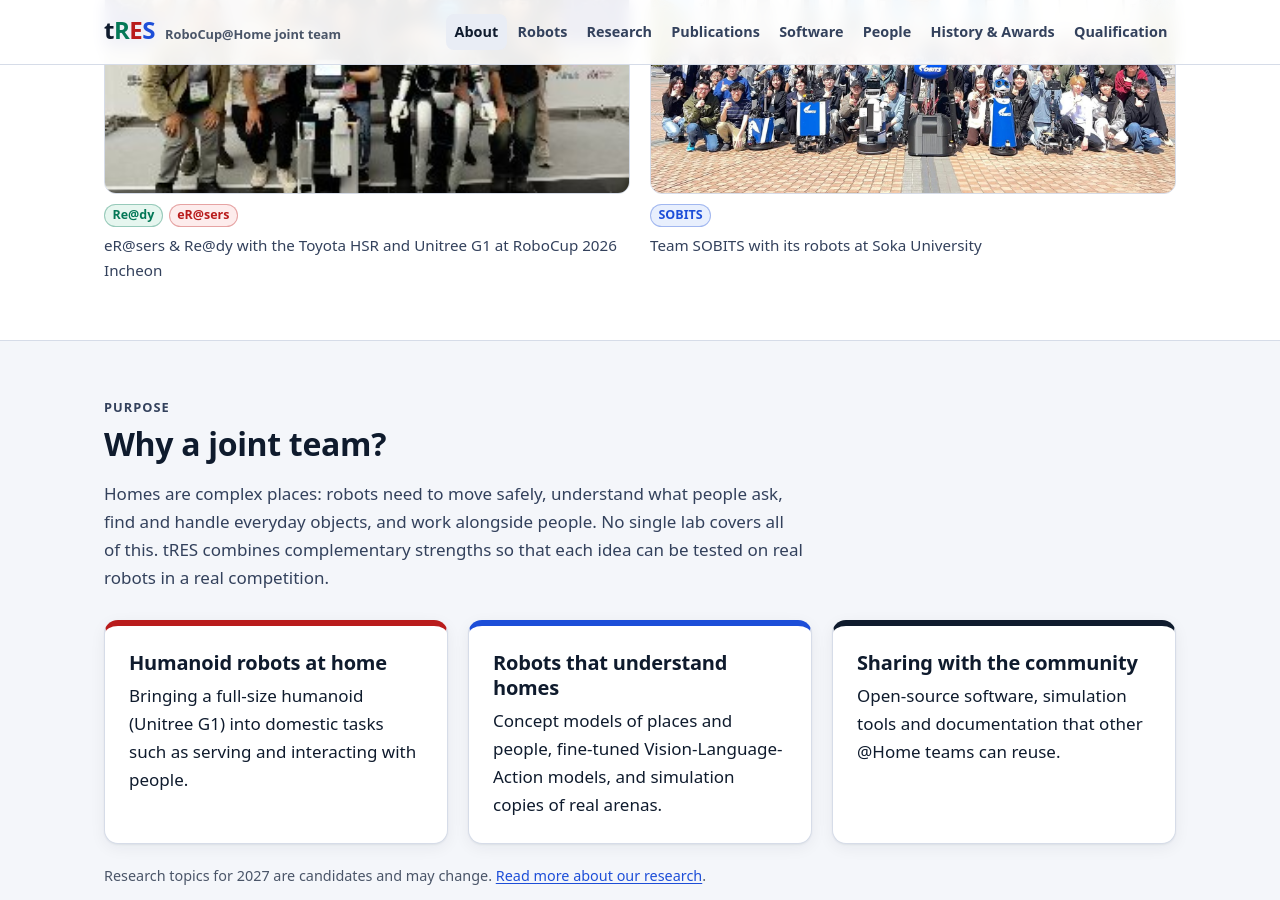
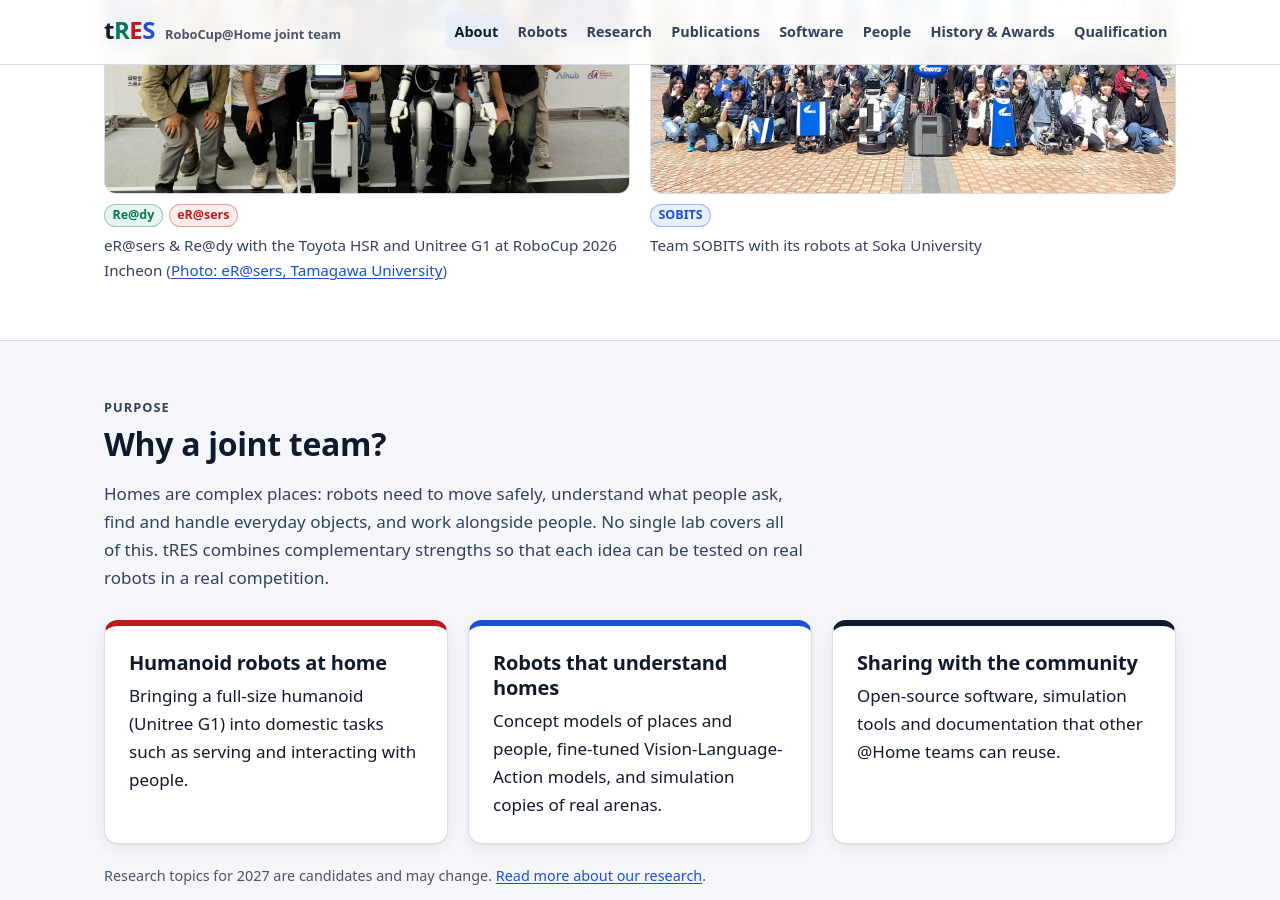
Before and after one commit to tRES-athome/tres-athome.github.io, a Jekyll site: the page built from index.html, in a window 1280 px wide and 900 px high, scrolled down 2080 px. Built offline with Jekyll 4.4.1, drawn with Linux system fonts in a browser that asks for light colours.

Commit message:
Use high-resolution RoboCup 2026 Incheon team photo with credit

```diff
--- a/_data/team_photos.yml
+++ b/_data/team_photos.yml
@@ -11,7 +11,8 @@
   alt: "Members of eR@sers and Re@dy posing with the Toyota HSR and the Unitree G1 humanoid in front of the RoboCup 2026 Incheon backdrop"
   caption: "eR@sers & Re@dy with the Toyota HSR and Unitree G1 at RoboCup 2026 Incheon"
   year: "2026"
-  credit: ""
+  credit: "Photo: eR@sers, Tamagawa University"
+  credit_url: "https://erasers.jp/2026/07/05/the-best-humanoid-award-robocup-2026-incheon/"
 
 - src: /assets/img/team/sobits-group.jpg
   teams: [sobits]
--- a/_includes/team-photos.html
+++ b/_includes/team-photos.html
@@ -4,7 +4,7 @@
     <div class="team-photo-frame"><img src="{{ ph.src | relative_url }}" alt="{{ ph.alt | escape }}" loading="lazy"></div>
     <figcaption>
       <span class="tags">{% for t in ph.teams %}{% include team-tag.html id=t %}{% endfor %}</span>
-      <span class="team-photo-caption">{{ ph.caption }}{% if ph.credit != "" %} <span class="muted">({{ ph.credit }})</span>{% endif %}</span>
+      <span class="team-photo-caption">{{ ph.caption }}{% if ph.credit != "" %} <span class="muted">({% if ph.credit_url %}<a href="{{ ph.credit_url }}">{{ ph.credit }}</a>{% else %}{{ ph.credit }}{% endif %})</span>{% endif %}</span>
     </figcaption>
   </figure>
   {% endfor %}
```
Also changed, not shown: docs/CHECKLIST.md (+1 -1 lines), assets/img/team/erasers-ready-robocup2026.jpg.
